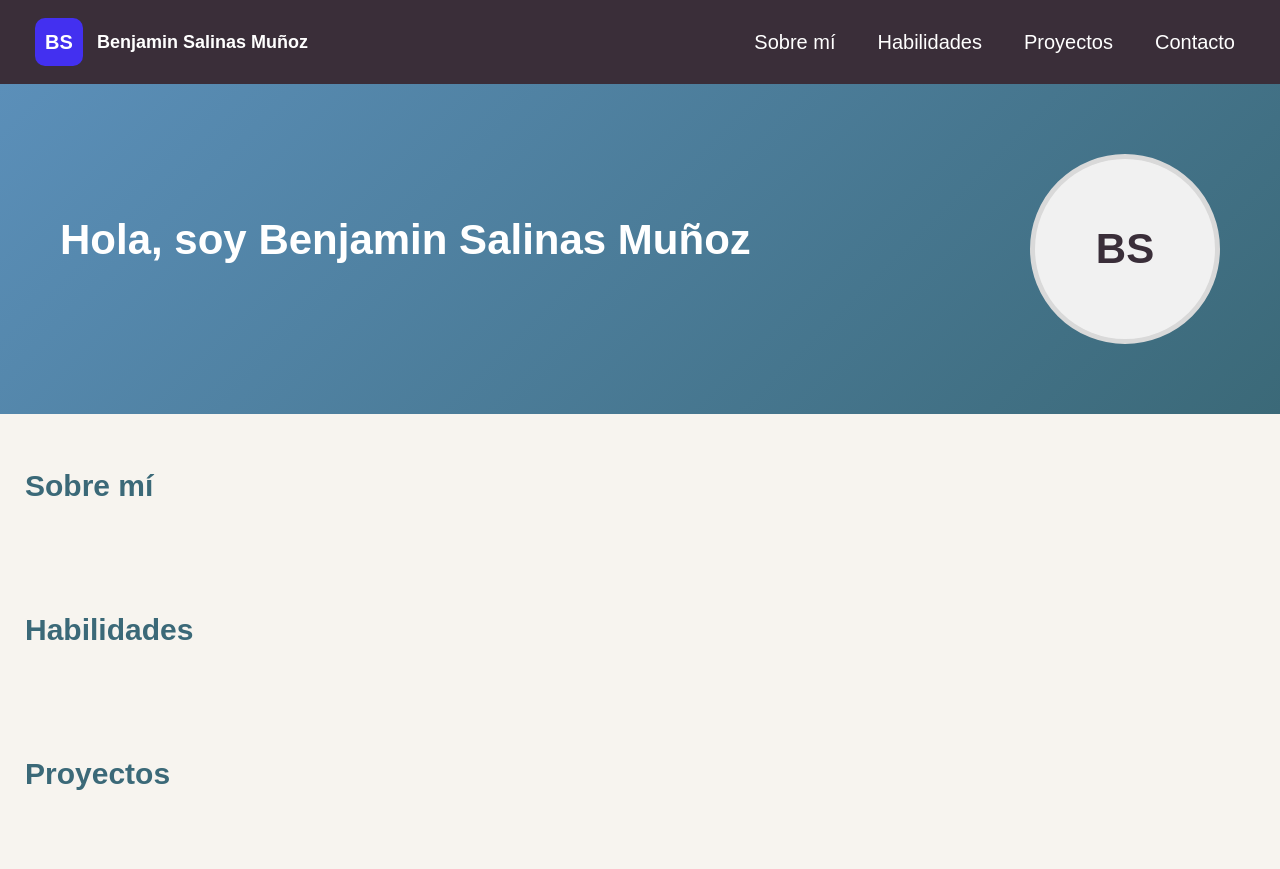
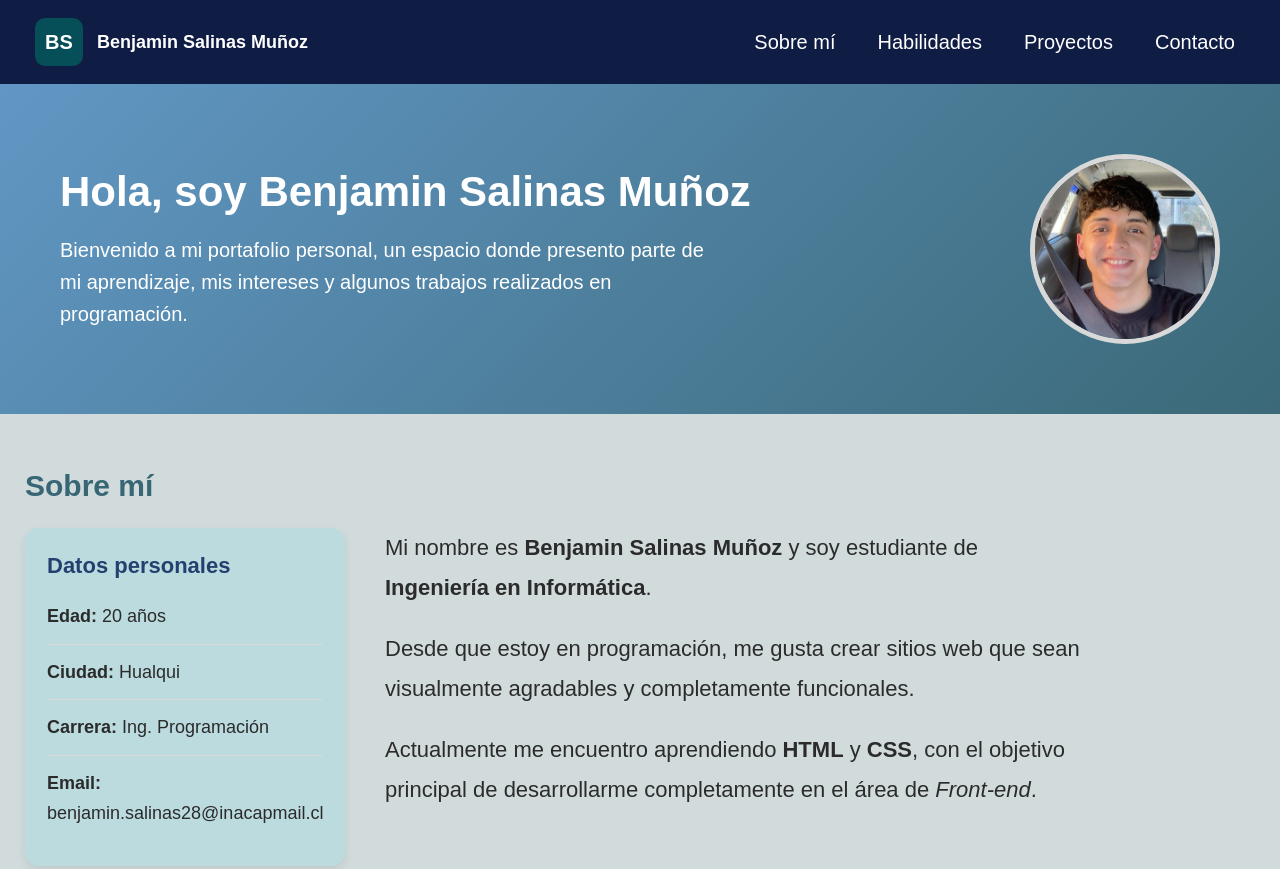
Before and after one commit to benkingo/portafolio-personal1, a plain HTML site: page index.html in a window 1280 px wide. Shown: the top 869 px of the page. Drawn offline with Linux system fonts and the light colour scheme.

Commit message:
sección sobre mí

```diff
--- a/index.html
+++ b/index.html
@@ -28,16 +28,49 @@
         <section class="presentacion">
             <div class="texto-presentacion">
                 <h1>Hola, soy <span>Benjamin Salinas Muñoz</span></h1>
+                <p class="descripcion-presentacion">
+                    Bienvenido a mi portafolio personal, un espacio donde presento parte de mi
+                    aprendizaje, mis intereses y algunos trabajos realizados en programación.
+                </p>
             </div>
 
             <div class="foto-presentacion">
-                <div class="circulo-foto">BS</div>
+                <img src="img/foto-perfil.jpg.jpeg" alt="Foto de Benjamin Salinas Muñoz" class="foto-perfil-principal">
             </div>
         </section>
 
-        <section id="sobre-mi">
-            <h2>Sobre mí</h2>
-        </section>
+        <section id="sobre-mi" class="sobre-mi">
+    <h2>Sobre mí</h2>
+
+    <article class="contenido-sobre-mi">
+        <aside class="datos-personales">
+            <h3>Datos personales</h3>
+
+            <p><strong>Edad:</strong> 20 años</p>
+            <p><strong>Ciudad:</strong> Hualqui</p>
+            <p><strong>Carrera:</strong> Ing. Programación</p>
+            <p><strong>Email:</strong> benjamin.salinas28@inacapmail.cl</p>
+        </aside>
+
+        <div class="texto-sobre-mi">
+            <p>
+                Mi nombre es <strong>Benjamin Salinas Muñoz</strong> y soy estudiante de
+                <strong>Ingeniería en Informática</strong>.
+            </p>
+
+            <p>
+                Desde que estoy en programación, me gusta crear sitios web que sean
+                visualmente agradables y completamente funcionales.
+            </p>
+
+            <p>
+                Actualmente me encuentro aprendiendo <strong>HTML</strong> y
+                <strong>CSS</strong>, con el objetivo principal de desarrollarme
+                completamente en el área de <em>Front-end</em>.
+            </p>
+        </div>
+    </article>
+</section>
 
         <section id="habilidades">
             <h2>Habilidades</h2>
--- a/style.css
+++ b/style.css
@@ -14,7 +14,7 @@ body {
     display: flex;
     justify-content: space-between;
     align-items: center;
-    background-color: #3a2e39;
+    background-color: #0f1c44;
     padding: 18px 35px;
 }
 
@@ -28,7 +28,7 @@ body {
 }
 
 .logo {
-    background-color: #4330f0;
+    background-color: #064f58;
     color: white;
     width: 48px;
     height: 48px;
@@ -56,14 +56,14 @@ body {
 }
 
 .navlinks a:hover {
-    background-color: rgba(255, 255, 255, 0.18);
+    background-color: rgba(134, 37, 37, 0.18);
 }
 
 .presentacion {
     display: flex;
     justify-content: space-between;
     align-items: center;
-    background: linear-gradient(135deg, #5b8fb9, #3b6978);
+    background: linear-gradient(135deg, #6197c4, #3b6978);
     color: white;
     padding: 70px 60px;
 }
@@ -81,16 +81,10 @@ body {
     color: #ffffff;
 }
 
-.subtitulo {
-    font-size: 24px;
-    margin-bottom: 20px;
-    font-weight: bold;
-}
-
-.texto-presentacion p {
-    font-size: 18px;
+.descripcion-presentacion {
+    font-size: 20px;
     line-height: 1.6;
-    margin-bottom: 12px;
+    max-width: 650px;
 }
 
 .foto-presentacion {
@@ -100,18 +94,12 @@ body {
     margin-left: 30px;
 }
 
-.circulo-foto {
+.foto-perfil-principal {
     width: 190px;
     height: 190px;
     border-radius: 50%;
-    background-color: #f1f1f1;
+    object-fit: cover;
     border: 5px solid #d9d9d9;
-    color: #3a2e39;
-    display: flex;
-    justify-content: center;
-    align-items: center;
-    font-size: 42px;
-    font-weight: bold;
 }
 
 section {
@@ -119,6 +107,54 @@ section {
 }
 
 h2 {
-    color: #3b6978;
+    color: #386675;
     font-size: 30px;
+    margin-bottom: 25px;
 }
+
+.sobre-mi {
+    background-color: rgb(209, 219, 219);
+}
+
+.contenido-sobre-mi {
+    display: flex;
+    align-items: flex-start;
+    gap: 40px;
+    max-width: 1100px;
+}
+
+.datos-personales {
+    width: 320px;
+    background-color: #bcdbdf;
+    padding: 25px 22px;
+    border-radius: 14px;
+    box-shadow: 0 4px 10px rgba(0, 0, 0, 0.08);
+}
+
+.datos-personales h3 {
+    color: #24406f;
+    font-size: 22px;
+    margin-bottom: 10px;
+}
+
+.datos-personales p {
+    font-size: 18px;
+    line-height: 1.7;
+    padding: 12px 0;
+    border-bottom: 1px solid #d9d9d9;
+}
+
+.datos-personales p:last-child {
+    border-bottom: none;
+}
+
+.texto-sobre-mi {
+    flex: 1;
+    max-width: 700px;
+}
+
+.texto-sobre-mi p {
+    font-size: 22px;
+    line-height: 1.8;
+    margin-bottom: 22px;
+}
```
Also changed, not shown: img/foto-perfil.jpg.jpeg (added).
